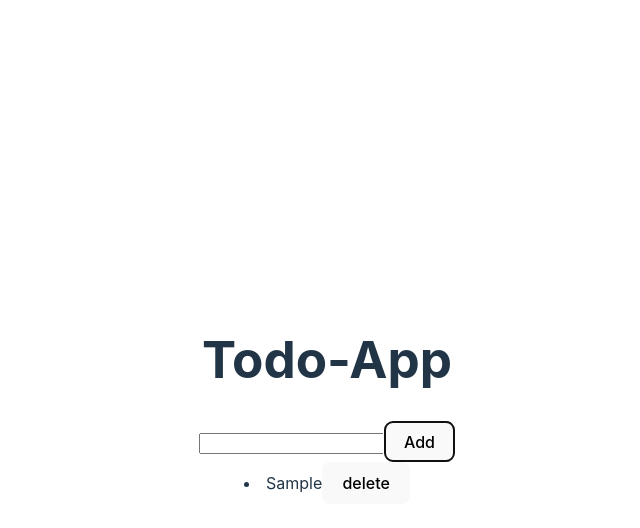
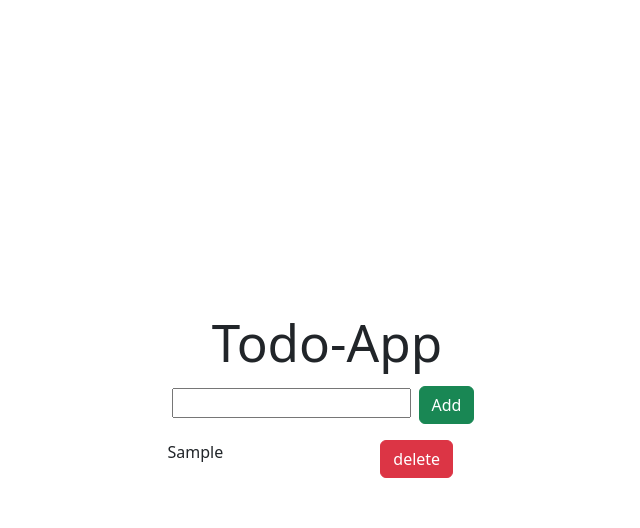
Before and after one commit to AtulPandey429/ReactTodo, a React (Vite) app: page / in a window 1280 px wide. Both pictures are taken after typing "Sample" into the empty fields and a click on the button "Add". Shown: the top 528 px of the page, without its empty margins (313-953 px from the left). Built offline with nearby package versions, Linux system fonts and the light colour scheme.

Commit message:
added session storage and bootstrap

```diff
--- a/package.json
+++ b/package.json
@@ -10,6 +10,7 @@
     "preview": "vite preview"
   },
   "dependencies": {
+    "bootstrap": "^5.3.2",
     "react": "^18.2.0",
     "react-dom": "^18.2.0"
   },
--- a/src/components/Todo.jsx
+++ b/src/components/Todo.jsx
@@ -1,41 +1,66 @@
-import React, { useState } from "react";
+import React, { useState,useEffect } from "react";
+import "bootstrap/dist/css/bootstrap.min.css";
 
 const Todo = () => {
-   const [todo, settodo] = useState([]);
-   const [newtodo, setnewtodo] = useState('');
+    const initialtodo =JSON.parse(sessionStorage.getItem('todo')) || [];
+  const [todo, settodo] = useState(initialtodo);
+  const [newtodo, setnewtodo] = useState("");
 
-   const handleAdd =()=>{
-    if(newtodo.trim()!=''){
-    settodo([newtodo,...todo]);
+  const handleAdd = () => {
+    if (newtodo.trim() != "") {
+      settodo([newtodo, ...todo]);
       console.log(todo);
-    setnewtodo('')
+      setnewtodo("");
     }
-   }
-const handleinput=(e)=>{
-    setnewtodo(e.target.value)
-}
-const handledelet=(index)=>{
-    const updatedtodo = todo.filter((_,i)=> i !== index);
+  };
+  const handleinput = (e) => {
+    setnewtodo(e.target.value);
+  };
+  const handledelet = (index) => {
+    const updatedtodo = todo.filter((_, i) => i !== index);
     settodo(updatedtodo);
-    console.log(todo)
-}
+    console.log(todo);
+  };
 
-  return <div>
+  //store
+  useEffect(() => {
+    sessionStorage.setItem('todo', JSON.stringify(todo));
+  }, [todo]);
 
+  return (
+    <div>
       <h1>Todo-App</h1>
       <div className="container">
-        <input type="text" name="todo" value={newtodo} id="todo" onChange={handleinput} />
-        <button onClick={handleAdd}>Add</button>
+        <input
+          type="text"
+          name="todo"
+          value={newtodo}
+          id="todo"
+          onChange={handleinput}
+        />
+        <button className="btn m-2 btn-success" onClick={handleAdd}>
+          Add
+        </button>
       </div>
       <div className="container1">
-     {todo.map((e,i)=>{
-        return <li key={i}>{e}
-        <button onClick={()=>handledelet(i)} >delete</button>
-        </li>   })}
+        {todo.map((e, i) => {
+          return (
+            <div className="row" key={i}>
+              <div className="col m-2 text-start ">{e} </div>
+              <div className="col m-2 ">
+                <button
+                  className=" btn btn-danger"
+                  onClick={() => handledelet(i)}
+                >
+                  delete
+                </button>
               </div>
-
-
-  </div>;
+            </div>
+          );
+        })}
+      </div>
+    </div>
+  );
 };
 
 export default Todo;
```
Also changed, not shown: 1 other file (tests, documents, lock files or other folders). Lines whose indentation alone changed are shown as unchanged.
